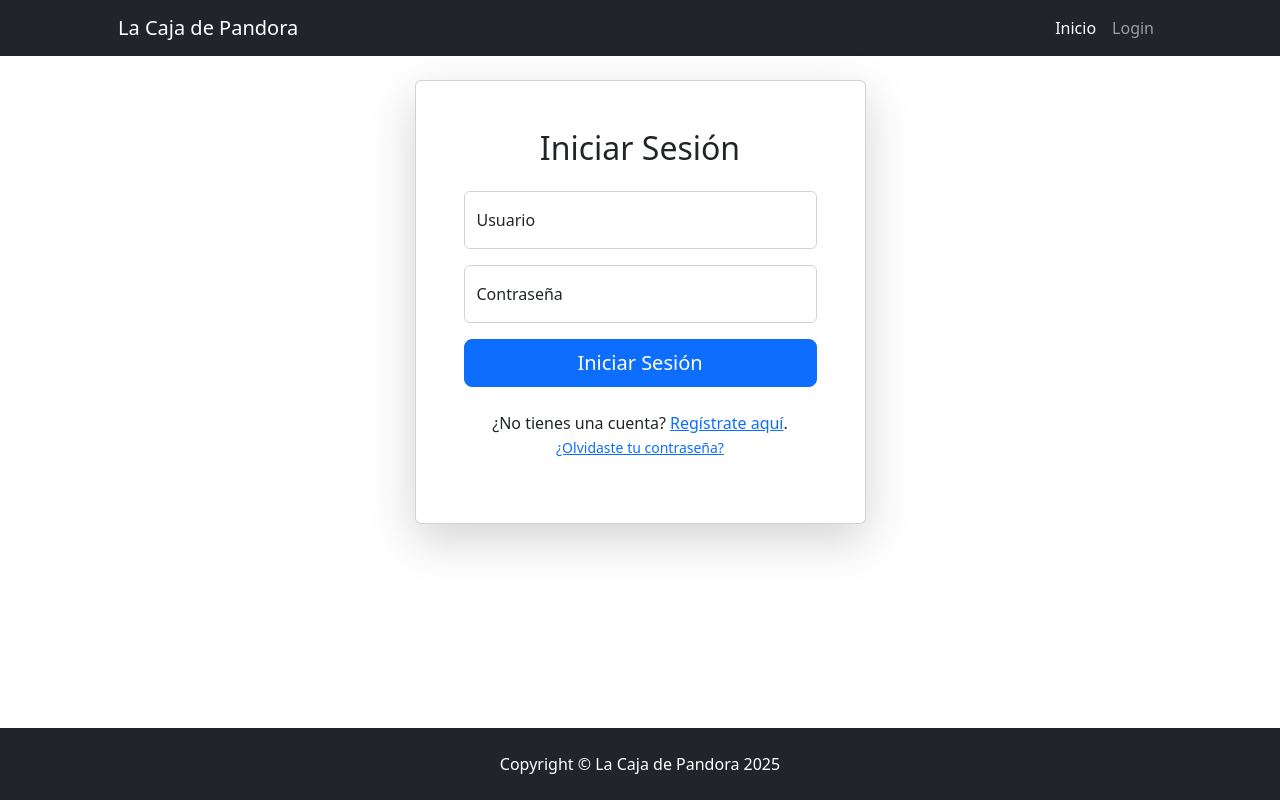
After one commit to esthorace/digitalers-django-final, a Django app: page /login/ in a window 1280 px wide. The commit adds this page. Run offline with Django 5.2, Linux system fonts and the light colour scheme; some libraries are stand-ins or nearby versions.

Commit message:
Añade vistas y plantillas para inicio y cierre de sesión, y actualiza la navegación para incluir opciones de autenticación.

```diff
--- a/src/config/settings.py
+++ b/src/config/settings.py
@@ -11,6 +11,8 @@ https://docs.djangoproject.com/en/5.2/ref/settings/
 """
 
 from pathlib import Path
+
+from django.urls import reverse_lazy
 
 # Build paths inside the project like this: BASE_DIR / 'subdir'.
 BASE_DIR = Path(__file__).resolve().parent.parent
@@ -127,3 +129,6 @@ STATIC_URL = "static/"
 # https://docs.djangoproject.com/en/5.2/ref/settings/#default-auto-field
 
 DEFAULT_AUTO_FIELD = "django.db.models.BigAutoField"
+
+LOGIN_URL = reverse_lazy("core:login")
+LOGIN_REDIRECT_URL = reverse_lazy("core:index")
--- /dev/null
+++ b/src/core/templates/core/login.html
@@ -0,0 +1,51 @@
+{% extends 'core/base.html' %}
+
+{% block title %}| Iniciar Sesión{% endblock title %}
+
+{% block content %}
+<div class="row justify-content-center">
+    <div class="col-md-6 col-lg-5">
+        <div class="card shadow-lg">
+            <div class="card-body p-4 p-md-5">
+                <h2 class="text-center mb-4">Iniciar Sesión</h2>
+                <form method="post" novalidate>
+                    {% csrf_token %}
+
+                    {% if form.non_field_errors %}
+                        <div class="alert alert-danger">
+                            {% for error in form.non_field_errors %}
+                                {{ error }}
+                            {% endfor %}
+                        </div>
+                    {% endif %}
+
+                    <div class="form-floating mb-3">
+                        <input type="text" name="{{ form.username.name }}" class="form-control {% if form.username.errors %}is-invalid{% endif %}" id="id_username" placeholder="Usuario" value="{{ form.username.value|default:'' }}" required>
+                        <label for="id_username">Usuario</label>
+                        {% for error in form.username.errors %}
+                            <div class="invalid-feedback">{{ error }}</div>
+                        {% endfor %}
+                    </div>
+
+                    <div class="form-floating mb-3">
+                        <input type="password" name="{{ form.password.name }}" class="form-control {% if form.password.errors %}is-invalid{% endif %}" id="id_password" placeholder="Contraseña" required>
+                        <label for="id_password">Contraseña</label>
+                        {% for error in form.password.errors %}
+                            <div class="invalid-feedback">{{ error }}</div>
+                        {% endfor %}
+                    </div>
+
+                    <div class="d-grid">
+                        <button type="submit" class="btn btn-primary btn-lg">Iniciar Sesión</button>
+                    </div>
+
+                </form>
+                <div class="text-center mt-4">
+                    <p class="mb-0">¿No tienes una cuenta? <a href="#">Regístrate aquí</a>.</p>
+                    <p><a href="#" class="small">¿Olvidaste tu contraseña?</a></p>
+                </div>
+            </div>
+        </div>
+    </div>
+</div>
+{% endblock content %}
--- a/src/core/urls.py
+++ b/src/core/urls.py
@@ -1,3 +1,4 @@
+from django.contrib.auth.views import LoginView, LogoutView
 from django.urls import path
 
 from . import views
@@ -6,4 +7,6 @@ app_name = "core"
 
 urlpatterns = [
     path("", views.index, name="index"),
+    path("login/", LoginView.as_view(template_name="core/login.html"), name="login"),
+    path("logout/", LogoutView.as_view(template_name="core/logout.html"), name="logout"),
 ]
--- a/src/templates/navbar.html
+++ b/src/templates/navbar.html
@@ -8,7 +8,16 @@
         <div class="collapse navbar-collapse" id="navbarSupportedContent">
             <ul class="navbar-nav ms-auto mb-2 mb-lg-0">
                 <li class="nav-item"><a class="nav-link active" aria-current="page" href="{% url 'core:index' %}">Inicio</a></li>
-                <li class="nav-item"><a class="nav-link" href="{% url 'producto:index' %}">Producto</a></li>
+                {% if user.is_authenticated %}
+                    <li class="nav-item"><a class="nav-link" href="{% url 'producto:index' %}">Producto</a></li>
+                    <li class="nav-item"><a class="nav-link" href="#">{{ user.username }}</a></li>
+                    <form action="{% url 'core:logout' %}" method="post">
+                    {% csrf_token %}
+                    <li class="nav-item"><button class="nav-link" type="submit">Logout</button></li>
+                    </form>
+                {% else %}
+                    <li class="nav-item"><a class="nav-link" href="{% url 'core:login' %}">Login</a></li>
+                {% endif %}
             </ul>
         </div>
     </div>
```
Also changed, not shown: src/core/templates/core/logout.html (added, +20 -0 lines), src/db.sqlite3.
